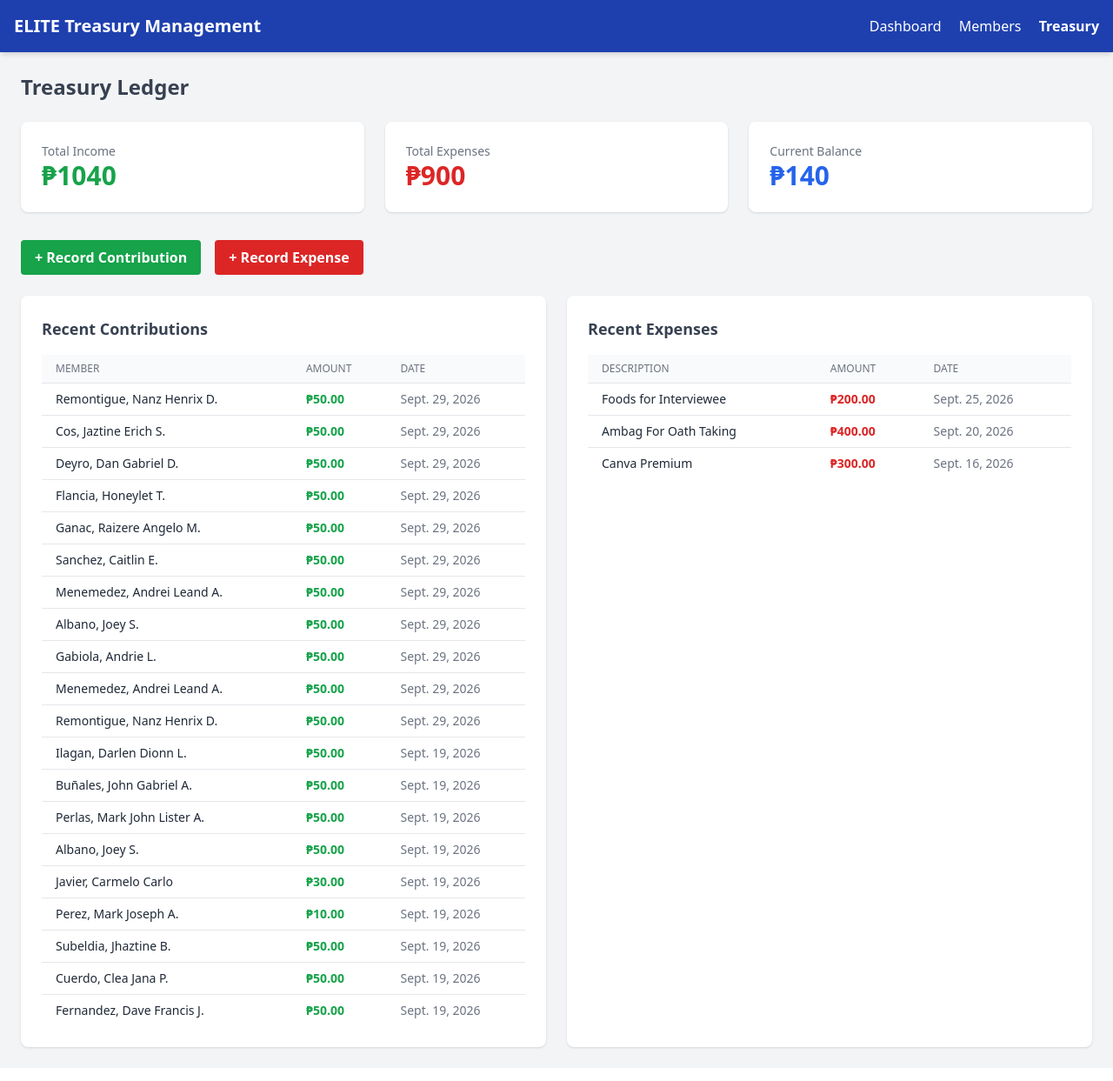
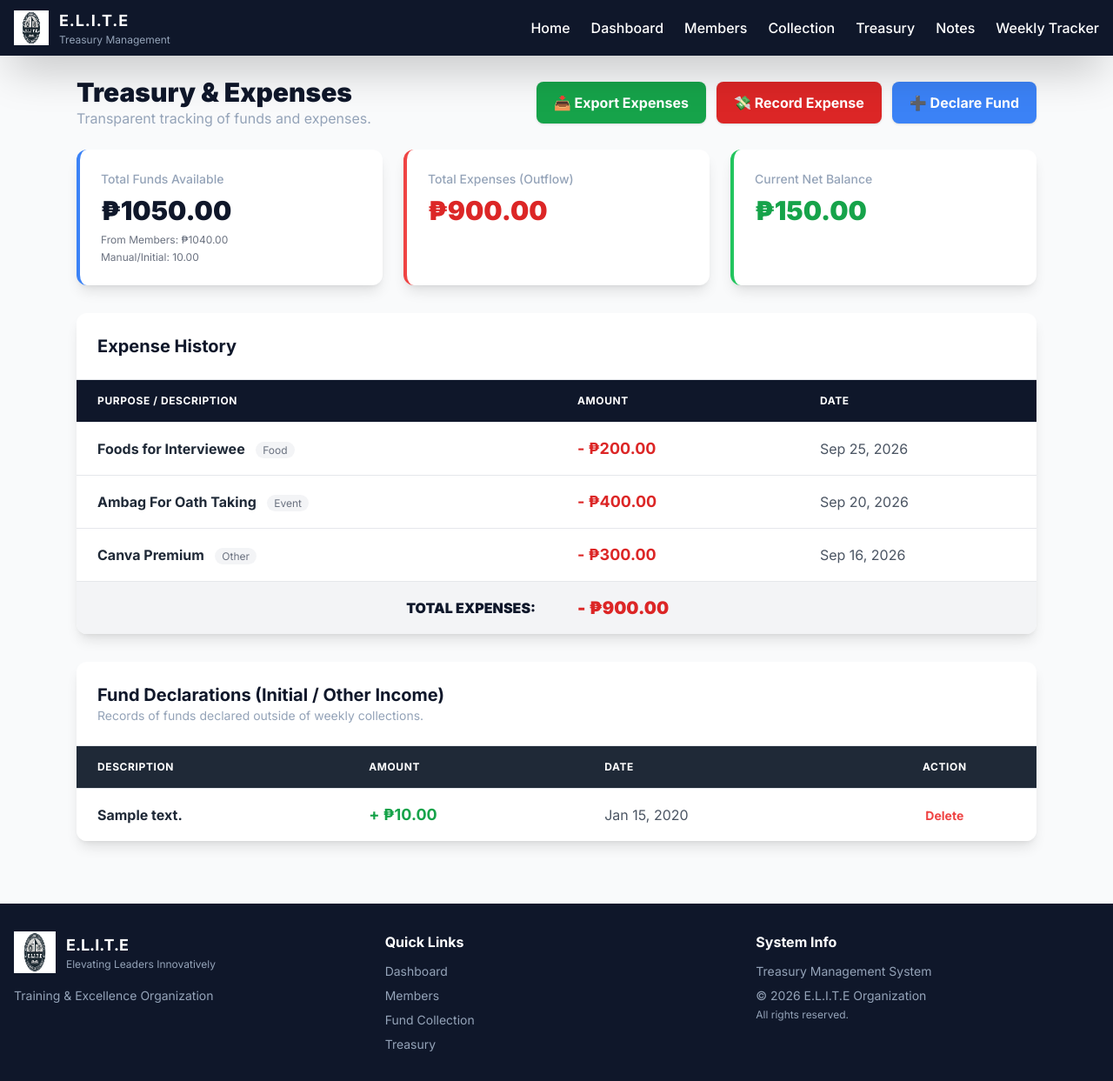
Before and after one commit to Monkey-D-Luffyyyy/Treasury, a Django app: page /treasury/ in a window 1280 px wide. Shown: the whole page at 87% size. Before the commit the page ends 1208 px from the top, so only its background shows below. Run offline with Django 5.2, Linux system fonts and the light colour scheme; data comes from the database, SQL or seed files in the repository; both versions use the stored data as it was after the commit; tables that the repository leaves empty hold one stand-in row (values such as "Sample post"); some libraries are stand-ins or nearby versions.

Commit message:
feat:exporting and declare fund function in treasury page

```diff
--- a/core/templates/core/treasury_ledger.html
+++ b/core/templates/core/treasury_ledger.html
@@ -1,76 +1,144 @@
-<!DOCTYPE html>
-<html lang="en">
-<head>
-    <meta charset="UTF-8">
-    <title>Treasury Ledger - ELITE</title>
-    <script src="https://cdn.tailwindcss.com"></script>
-</head>
-<body class="bg-gray-100 text-gray-800">
+{% extends "core/base.html" %}
 
-    <nav class="bg-blue-800 text-white p-4 shadow-md">
-        <div class="max-w-7xl mx-auto flex justify-between items-center">
-            <h1 class="text-xl font-bold">ELITE Treasury Management</h1>
-            <div class="space-x-4">
-                <a href="{% url 'dashboard' %}" class="hover:underline">Dashboard</a>
-                <a href="{% url 'member_list' %}" class="hover:underline">Members</a>
-                <a href="{% url 'treasury_ledger' %}" class="hover:underline font-semibold">Treasury</a>
+{% block title %}Treasury & Expenses - ELITE{% endblock %}
+
+{% block content %}
+<div class="max-w-6xl mx-auto p-6">
+
+    <!-- Header with Action Buttons -->
+    <div class="flex flex-col md:flex-row justify-between items-start md:items-center mb-6 gap-4">
+        <div>
+            <h2 class="text-3xl font-black text-elite-dark">Treasury & Expenses</h2>
+            <p class="text-elite-silver">Transparent tracking of funds and expenses.</p>
+        </div>
+        <div class="flex gap-3">
+            <!-- EXPORT EXPENSES BUTTON (Option 1) -->
+            <a href="{% url 'export_expenses' %}" class="bg-green-600 hover:bg-green-700 text-white font-bold py-3 px-5 rounded-lg shadow transition flex items-center gap-2">
+                📥 Export Expenses
+            </a>
+            <!-- RECORD EXPENSE BUTTON -->
+            <a href="{% url 'expense_create' %}" class="bg-red-600 hover:bg-red-700 text-white font-bold py-3 px-5 rounded-lg shadow transition flex items-center gap-2">
+                💸 Record Expense
+            </a>
+            <!-- ADD MANUAL FUND BUTTON -->
+            <button onclick="document.getElementById('addFundModal').classList.remove('hidden')" class="bg-elite-blue hover:bg-blue-700 text-white font-bold py-3 px-5 rounded-lg shadow transition flex items-center gap-2">
+                ➕ Declare Fund
+            </button>
         </div>
     </div>
-    </nav>
 
-    <div class="max-w-7xl mx-auto p-6">
-        <h2 class="text-2xl font-bold text-gray-700 mb-6">Treasury Ledger</h2>
+    <!-- Add Fund Modal -->
+    <div id="addFundModal" class="hidden fixed inset-0 bg-black bg-opacity-50 z-50 flex items-center justify-center">
+        <div class="bg-white p-6 rounded-lg shadow-xl w-96">
+            <h3 class="text-lg font-bold mb-4 text-elite-dark">Declare Initial Fund / Other Income</h3>
+            <form method="POST" action="{% url 'add_treasury_declaration' %}">
+                {% csrf_token %}
+                <label class="block text-sm font-medium mb-1">Description (e.g., Initial Fund 2026)</label>
+                <input type="text" name="description" class="w-full border rounded px-3 py-2 mb-3" required>
+
+                <label class="block text-sm font-medium mb-1">Amount (₱)</label>
+                <input type="number" name="amount" step="0.01" class="w-full border rounded px-3 py-2 mb-4" required>
+
+                <div class="flex justify-end gap-2">
+                    <button type="button" onclick="document.getElementById('addFundModal').classList.add('hidden')" class="px-4 py-2 bg-gray-200 rounded text-sm">Cancel</button>
+                    <button type="submit" class="px-4 py-2 bg-elite-blue text-white rounded text-sm">Save Declaration</button>
+                </div>
+            </form>
+        </div>
+    </div>
 
     <!-- Summary Cards -->
     <div class="grid grid-cols-1 md:grid-cols-3 gap-6 mb-8">
-            <div class="bg-white p-6 rounded-lg shadow">
-                <p class="text-gray-500 text-sm">Total Income</p>
-                <p class="text-3xl font-bold text-green-600">₱{{ total_income }}</p>
+        <div class="bg-white p-6 rounded-xl shadow-lg border-l-4 border-elite-blue">
+            <p class="text-elite-silver text-sm font-medium">Total Funds Available</p>
+            <p class="text-3xl font-black text-elite-dark mt-2">₱{{ total_income|floatformat:2 }}</p>
+            <div class="mt-2 text-xs text-gray-500 space-y-1">
+                <p>From Members: ₱{{ member_contributions|floatformat:2 }}</p>
+                <p>Manual/Initial: {{ manual_income|floatformat:2 }}</p>
             </div>
-            <div class="bg-white p-6 rounded-lg shadow">
-                <p class="text-gray-500 text-sm">Total Expenses</p>
-                <p class="text-3xl font-bold text-red-600">₱{{ total_expenses }}</p>
         </div>
-            <div class="bg-white p-6 rounded-lg shadow">
-                <p class="text-gray-500 text-sm">Current Balance</p>
-                <p class="text-3xl font-bold text-blue-600">₱{{ current_balance }}</p>
+        <div class="bg-white p-6 rounded-xl shadow-lg border-l-4 border-red-500">
+            <p class="text-elite-silver text-sm font-medium">Total Expenses (Outflow)</p>
+            <p class="text-3xl font-black text-red-600 mt-2">₱{{ total_expenses|floatformat:2 }}</p>
+        </div>
+        <div class="bg-white p-6 rounded-xl shadow-lg border-l-4 border-green-500">
+            <p class="text-elite-silver text-sm font-medium">Current Net Balance</p>
+            <p class="text-3xl font-black {% if current_balance >= 0 %}text-green-600{% else %}text-red-600{% endif %} mt-2">
+                ₱{{ current_balance|floatformat:2 }}
+            </p>
         </div>
     </div>
 
-        <!-- Action Buttons -->
-        <div class="flex space-x-4 mb-6">
-            <a href="{% url 'contribution_create' %}" class="bg-green-600 hover:bg-green-700 text-white font-bold py-2 px-4 rounded">
-                + Record Contribution
-            </a>
-            <a href="{% url 'expense_create' %}" class="bg-red-600 hover:bg-red-700 text-white font-bold py-2 px-4 rounded">
-                + Record Expense
-            </a>
+    <!-- Expense Table -->
+    <div class="bg-white rounded-xl shadow-lg overflow-hidden mb-8">
+        <div class="p-6 border-b border-gray-200">
+            <h3 class="text-xl font-bold text-elite-dark">Expense History</h3>
         </div>
-
-        <!-- Recent Transactions -->
-        <div class="grid grid-cols-1 lg:grid-cols-2 gap-6">
-            <!-- Contributions -->
-            <div class="bg-white rounded-lg shadow p-6">
-                <h3 class="text-lg font-bold text-gray-700 mb-4">Recent Contributions</h3>
         <div class="overflow-x-auto">
             <table class="min-w-full divide-y divide-gray-200">
-                        <thead class="bg-gray-50">
+                <thead class="bg-elite-dark text-white">
                     <tr>
-                                <th class="px-4 py-2 text-left text-xs font-medium text-gray-500 uppercase">Member</th>
-                                <th class="px-4 py-2 text-left text-xs font-medium text-gray-500 uppercase">Amount</th>
-                                <th class="px-4 py-2 text-left text-xs font-medium text-gray-500 uppercase">Date</th>
+                        <th class="px-6 py-4 text-left text-xs font-bold uppercase tracking-wider w-1/2">Purpose / Description</th>
+                        <th class="px-6 py-4 text-left text-xs font-bold uppercase tracking-wider">Amount</th>
+                        <th class="px-6 py-4 text-left text-xs font-bold uppercase tracking-wider">Date</th>
                     </tr>
                 </thead>
-                        <tbody class="divide-y divide-gray-200">
-                            {% for contrib in contributions %}
-                            <tr>
-                                <td class="px-4 py-2 text-sm">{{ contrib.member.last_name }}, {{ contrib.member.first_name }}</td>
-                                <td class="px-4 py-2 text-sm text-green-600 font-semibold">₱{{ contrib.amount }}</td>
-                                <td class="px-4 py-2 text-sm text-gray-500">{{ contrib.payment_date }}</td>
+                <tbody class="bg-white divide-y divide-gray-200">
+                    {% for expense in expenses %}
+                    <tr class="hover:bg-gray-50 transition">
+                        <td class="px-6 py-4">
+                            <span class="font-bold text-gray-800">{{ expense.description }}</span>
+                            <span class="text-xs text-gray-500 ml-2 bg-gray-100 px-2 py-0.5 rounded-full">{{ expense.category }}</span>
+                        </td>
+                        <td class="px-6 py-4 font-bold text-red-600 text-lg">- ₱{{ expense.amount|floatformat:2 }}</td>
+                        <td class="px-6 py-4 text-gray-600">{{ expense.expense_date|date:"M d, Y" }}</td>
                     </tr>
                     {% empty %}
                     <tr>
-                                <td colspan="3" class="px-4 py-2 text-center text-gray-500">No contributions yet</td>
+                        <td colspan="3" class="px-6 py-12 text-center text-gray-500">No expenses recorded yet.</td>
+                    </tr>
+                    {% endfor %}
+                </tbody>
+                <tfoot class="bg-gray-100 border-t-2 border-gray-300">
+                    <tr>
+                        <td class="px-6 py-4 text-right font-black text-elite-dark uppercase">Total Expenses:</td>
+                        <td class="px-6 py-4 font-black text-red-600 text-xl">- ₱{{ total_expenses|floatformat:2 }}</td>
+                        <td></td>
+                    </tr>
+                </tfoot>
+            </table>
+        </div>
+    </div>
+
+    <!-- Fund Declarations List (Transparency) -->
+    <div class="bg-white rounded-xl shadow-lg overflow-hidden">
+        <div class="p-6 border-b border-gray-200">
+            <h3 class="text-xl font-bold text-elite-dark">Fund Declarations (Initial / Other Income)</h3>
+            <p class="text-sm text-elite-silver">Records of funds declared outside of weekly collections.</p>
+        </div>
+        <div class="overflow-x-auto">
+            <table class="min-w-full divide-y divide-gray-200">
+                <thead class="bg-gray-800 text-white">
+                    <tr>
+                        <th class="px-6 py-4 text-left text-xs font-bold uppercase tracking-wider">Description</th>
+                        <th class="px-6 py-4 text-left text-xs font-bold uppercase tracking-wider">Amount</th>
+                        <th class="px-6 py-4 text-left text-xs font-bold uppercase tracking-wider">Date</th>
+                        <th class="px-6 py-4 text-center text-xs font-bold uppercase tracking-wider">Action</th>
+                    </tr>
+                </thead>
+                <tbody class="bg-white divide-y divide-gray-200">
+                    {% for dec in declarations %}
+                    <tr class="hover:bg-gray-50 transition">
+                        <td class="px-6 py-4 font-bold text-gray-800">{{ dec.description }}</td>
+                        <td class="px-6 py-4 font-bold text-green-600 text-lg">+ ₱{{ dec.amount|floatformat:2 }}</td>
+                        <td class="px-6 py-4 text-gray-600">{{ dec.date|date:"M d, Y" }}</td>
+                        <td class="px-6 py-4 text-center">
+                            <a href="{% url 'delete_treasury_declaration' dec.id %}" onclick="return confirm('Delete this declaration? This will reduce the total income.')" class="text-red-500 hover:text-red-700 text-sm font-bold">Delete</a>
+                        </td>
+                    </tr>
+                    {% empty %}
+                    <tr>
+                        <td colspan="4" class="px-6 py-8 text-center text-gray-500">No fund declarations yet. Click "Declare Fund" to add initial balance.</td>
                     </tr>
                     {% endfor %}
                 </tbody>
@@ -78,36 +146,5 @@
         </div>
     </div>
 
-            <!-- Expenses -->
-            <div class="bg-white rounded-lg shadow p-6">
-                <h3 class="text-lg font-bold text-gray-700 mb-4">Recent Expenses</h3>
-                <div class="overflow-x-auto">
-                    <table class="min-w-full divide-y divide-gray-200">
-                        <thead class="bg-gray-50">
-                            <tr>
-                                <th class="px-4 py-2 text-left text-xs font-medium text-gray-500 uppercase">Description</th>
-                                <th class="px-4 py-2 text-left text-xs font-medium text-gray-500 uppercase">Amount</th>
-                                <th class="px-4 py-2 text-left text-xs font-medium text-gray-500 uppercase">Date</th>
-                            </tr>
-                        </thead>
-                        <tbody class="divide-y divide-gray-200">
-                            {% for exp in expenses %}
-                            <tr>
-                                <td class="px-4 py-2 text-sm">{{ exp.description }}</td>
-                                <td class="px-4 py-2 text-sm text-red-600 font-semibold">₱{{ exp.amount }}</td>
-                                <td class="px-4 py-2 text-sm text-gray-500">{{ exp.expense_date }}</td>
-                            </tr>
-                            {% empty %}
-                            <tr>
-                                <td colspan="3" class="px-4 py-2 text-center text-gray-500">No expenses yet</td>
-                            </tr>
-                            {% endfor %}
-                        </tbody>
-                    </table>
 </div>
-            </div>
-        </div>
-    </div>
-
-</body>
-</html>
+{% endblock %}
--- a/core/urls.py
+++ b/core/urls.py
@@ -24,5 +24,8 @@ urlpatterns = [
     path('weekly-tracker/export/', views.export_weekly_tracker, name='export_weekly_tracker'),
     path('collection/fund/<int:fund_id>/edit/', views.fund_period_edit, name='fund_period_edit'),
     path('collection/fund/<int:fund_id>/delete/', views.fund_period_delete, name='fund_period_delete'),
-    path('collection/fund/<int:fund_id>/export/', views.export_fund_report, name='export_fund_report'), # For Step 2
+    path('collection/fund/<int:fund_id>/export/', views.export_fund_report, name='export_fund_report'),
+    path('treasury/add-declaration/', views.add_treasury_declaration, name='add_treasury_declaration'),
+    path('treasury/declaration/<int:pk>/delete/', views.delete_treasury_declaration, name='delete_treasury_declaration'),
+    path('excel/export/expenses/', views.export_expenses, name='export_expenses')
 ]
--- a/core/views.py
+++ b/core/views.py
@@ -160,24 +160,51 @@ def expense_create(request):
 
 
 def treasury_ledger(request):
-    # Kunin lahat ng contributions at expenses
-    contributions = Contribution.objects.all().select_related('member').order_by('-payment_date')[:20]
-    expenses = Expense.objects.all().order_by('-expense_date')[:20]
+    from django.db.models import Sum
+    from .models import TreasuryDeclaration # Siguraduhing naka-import
 
-    # Calculate totals
-    total_income = Contribution.objects.aggregate(Sum('amount'))['amount__sum'] or 0
+    expenses = Expense.objects.all().order_by('-expense_date')
+    declarations = TreasuryDeclaration.objects.all().order_by('-date')
+
+    # 1. Income from Members (Weekly Collections)
+    member_contributions = Contribution.objects.aggregate(Sum('amount'))['amount__sum'] or 0
+
+    # 2. Manual Declarations (Initial Fund, etc.)
+    manual_income = TreasuryDeclaration.objects.aggregate(Sum('amount'))['amount__sum'] or 0
+
+    # TOTAL INCOME = Member Contributions + Manual Declarations
+    total_income = float(member_contributions) + float(manual_income)
     total_expenses = Expense.objects.aggregate(Sum('amount'))['amount__sum'] or 0
-    current_balance = total_income - total_expenses
+    current_balance = total_income - float(total_expenses)
 
     context = {
-        'contributions': contributions,
         'expenses': expenses,
         'total_income': total_income,
         'total_expenses': total_expenses,
         'current_balance': current_balance,
+        'member_contributions': member_contributions,
+        'manual_income': manual_income,
+        'declarations': declarations,
     }
     return render(request, 'core/treasury_ledger.html', context)
 
+# Bagong View para mag-add ng Manual Fund
+def add_treasury_declaration(request):
+    if request.method == 'POST':
+        desc = request.POST.get('description')
+        amount = request.POST.get('amount')
+        if desc and amount:
+            TreasuryDeclaration.objects.create(description=desc, amount=amount)
+            messages.success(request, 'Fund declaration added successfully!')
+        return redirect('treasury_ledger')
+    return redirect('treasury_ledger')
+
+# Bagong View para mag-delete ng Declaration (kung may mali)
+def delete_treasury_declaration(request, pk):
+    dec = get_object_or_404(TreasuryDeclaration, pk=pk)
+    dec.delete()
+    messages.warning(request, 'Fund declaration deleted.')
+    return redirect('treasury_ledger')
 
 
 def fund_collection(request):
@@ -679,3 +706,34 @@ def export_fund_report(request, fund_id):
 
     wb.save(response)
     return response
+
+
+
+def export_expenses(request):
+    import openpyxl
+    from django.http import HttpResponse
+    from django.utils import timezone
+
+    response = HttpResponse(content_type='application/vnd.openxmlformats-officedocument.spreadsheetml.sheet')
+    response['Content-Disposition'] = f'attachment; filename=ELITE_Expenses_{timezone.now().date()}.xlsx'
+
+    wb = openpyxl.Workbook()
+    ws = wb.active
+    ws.title = "Expenses"
+
+    # Headers
+    headers = ['Date', 'Category', 'Description', 'Amount', 'Receipt No.']
+    for col, header in enumerate(headers, 1):
+        ws.cell(row=1, column=col, value=header)
+
+    # Data
+    row_num = 2
+    for exp in Expense.objects.all().order_by('-expense_date'):
+        ws.cell(row=row_num, column=1, value=exp.expense_date)
+        ws.cell(row=row_num, column=2, value=exp.category)
+        ws.cell(row=row_num, column=3, value=exp.description)
+        ws.cell(row=row_num, column=4, value=float(exp.amount))
+        ws.cell(row=row_num, column=5, value=exp.receipt_no)
+        row_num += 1
+
+    return response
```
Also changed, not shown: core/models.py (+10 -0 lines), core/migrations/0005_treasurydeclaration.py (added), db.sqlite3. Lines whose indentation alone changed are shown as unchanged.
